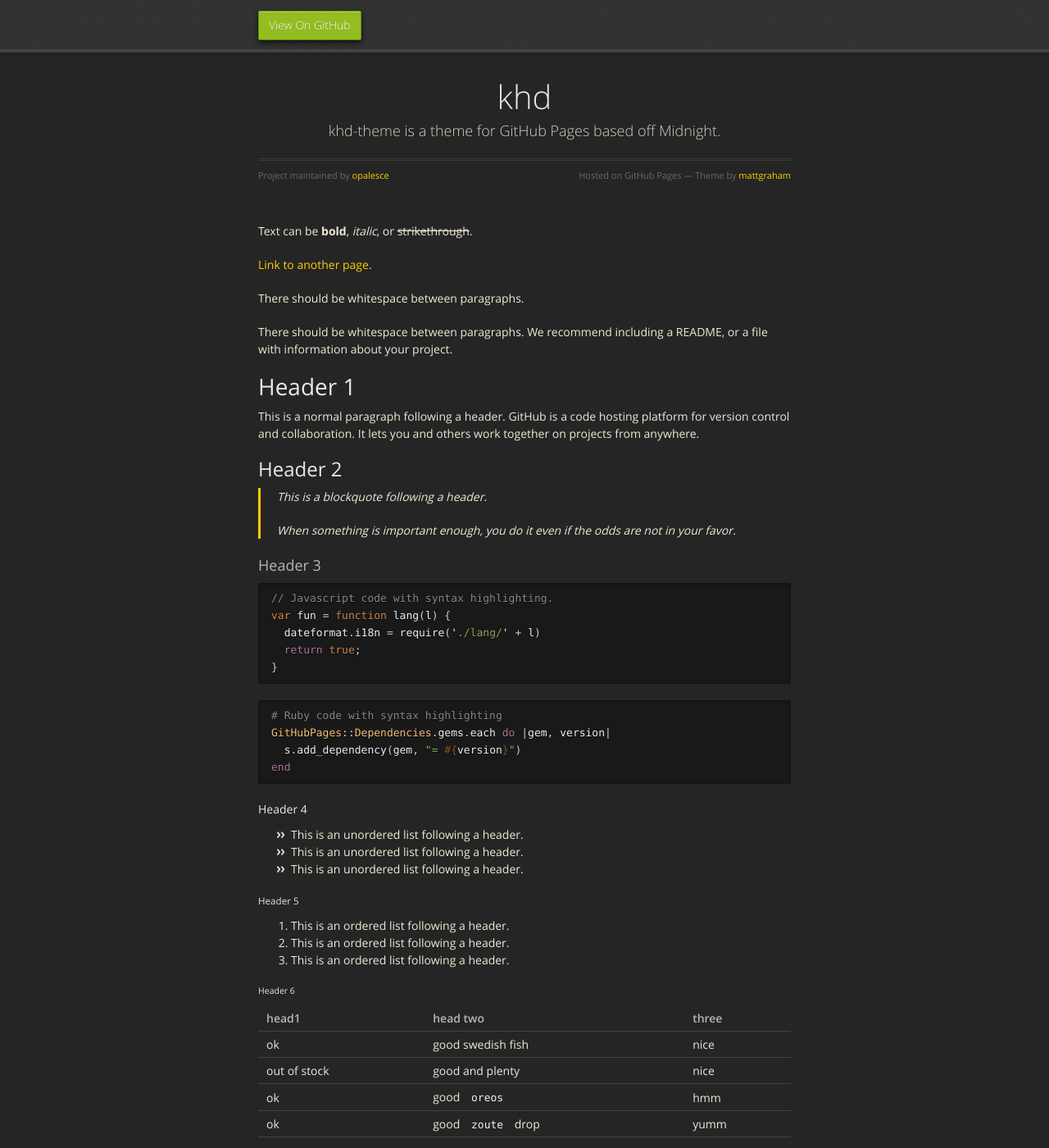
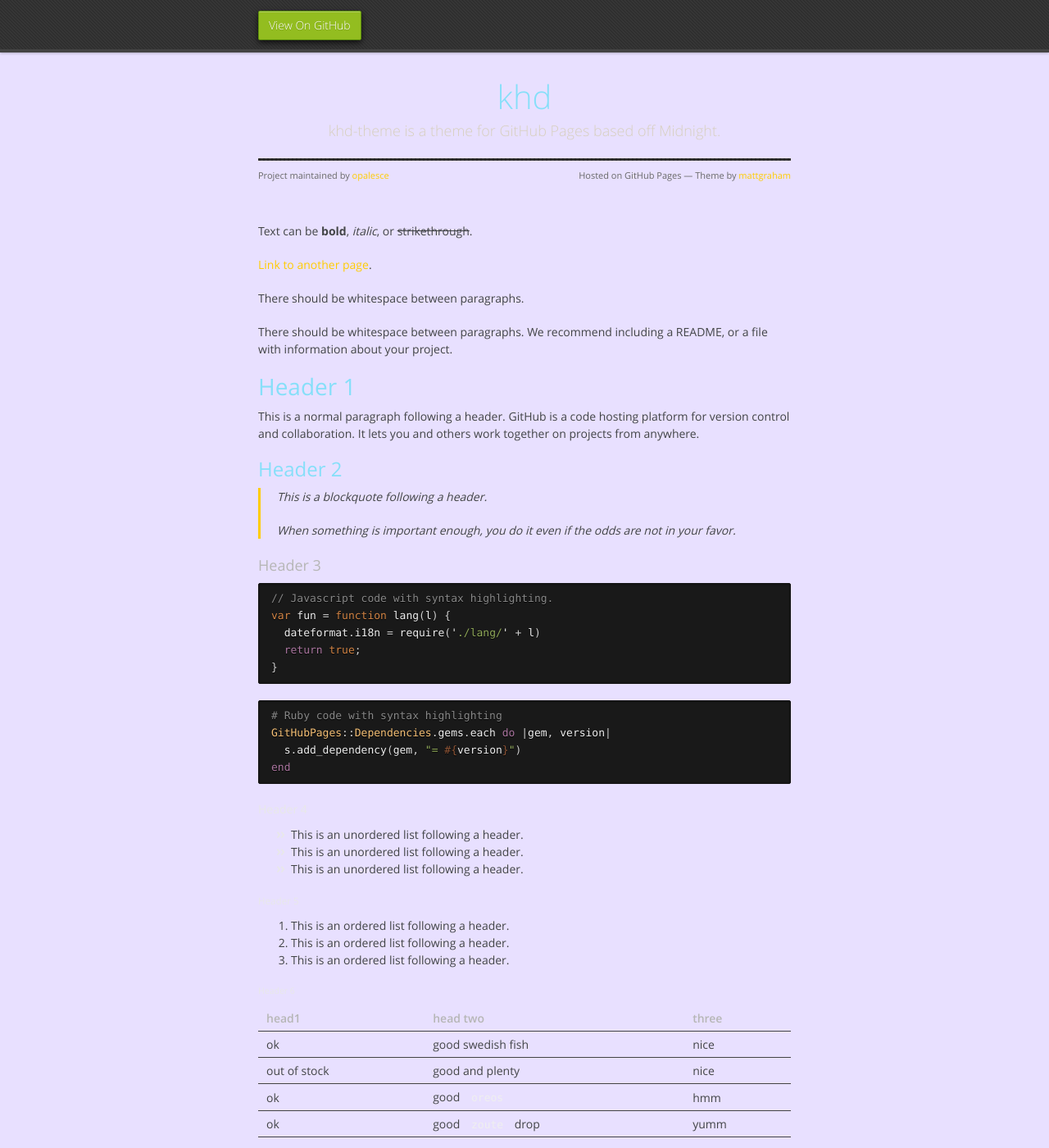
Before and after one commit to opalesce/khd-theme, a Jekyll site: the page built from index.md, in a window 1280 px wide and 1400 px high. Shown: the whole window at 82% size. Built offline with Jekyll 4.4.1, drawn with Linux system fonts in a browser that asks for light colours.

Commit message:
changing colors

```diff
--- a/_sass/khd-theme.scss
+++ b/_sass/khd-theme.scss
@@ -6,15 +6,15 @@ body {
   padding:0px 0 20px 0px;
   margin: 0px;
   font:14px/1.5 "OpenSansRegular", "Helvetica Neue", Helvetica, Arial, sans-serif;
-  color:#f0e7d5;
+  color:#434547; //color of font
   font-weight: normal;
-  background: #252525;
+  background: #e8e0ff; //color of background
   background-attachment: fixed !important;
   background: linear_gradient(#2a2a29, #1c1c1c);
 }
 
 h1, h2, h3, h4, h5, h6 {
-  color:#e8e8e8;
+  color:#86dff9; //header color
   margin:0 0 10px;
   font-family: 'OpenSansRegular', "Helvetica Neue", Helvetica, Arial, sans-serif;
   font-weight: normal;
```
Also changed, not shown: 1 other file.
